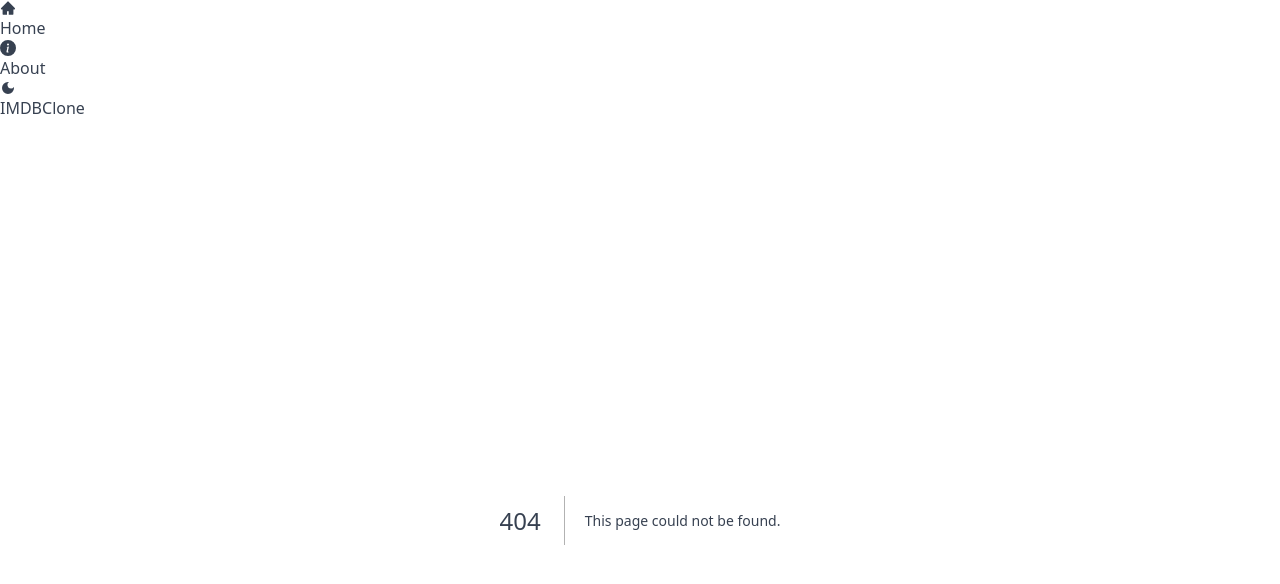
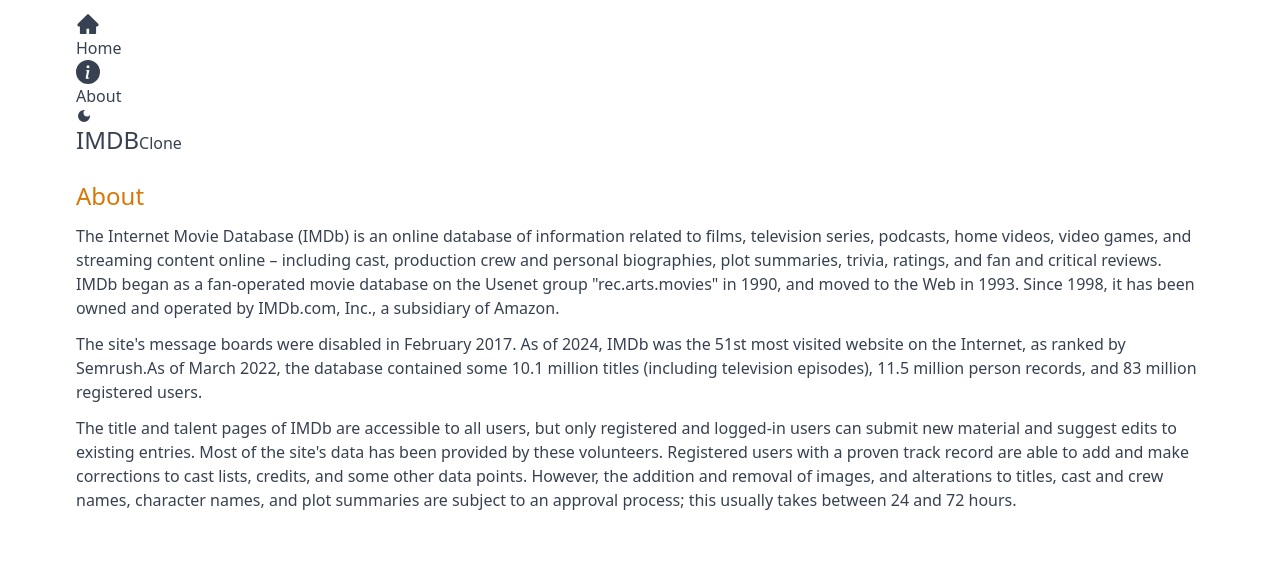
Before and after one commit to PreetS123/nextJS_octo_spoon, a Next.js app in the folder imdb-app/: page /about in a window 1280 px wide. Before the commit this address had no page. Shown: the top 584 px of the page. Built offline with nearby package versions, Linux system fonts and the light colour scheme.

Commit message:
about section created

```diff
--- /dev/null
+++ b/imdb-app/src/app/about/page.js
@@ -0,0 +1,39 @@
+import React from "react";
+
+const About = () => {
+  return (
+    <div className="max-w-6xl mx-auto p-3 space-y-3">
+      <h1 className="text-2xl text-amber-600 font-medium ">About</h1>
+      <p>
+        The Internet Movie Database (IMDb) is an online database of information
+        related to films, television series, podcasts, home videos, video games,
+        and streaming content online – including cast, production crew and
+        personal biographies, plot summaries, trivia, ratings, and fan and
+        critical reviews. IMDb began as a fan-operated movie database on the
+        Usenet group &quot;rec.arts.movies&quot; in 1990, and moved to the Web
+        in 1993. Since 1998, it has been owned and operated by IMDb.com, Inc., a
+        subsidiary of Amazon.
+      </p>
+      <p>
+        The site&apos;s message boards were disabled in February 2017. As of
+        2024, IMDb was the 51st most visited website on the Internet, as ranked
+        by Semrush.As of March 2022, the database contained some 10.1
+        million titles (including television episodes), 11.5 million person
+        records, and 83 million registered users.
+      </p>
+      <p>
+        The title and talent pages of IMDb are accessible to all users, but only
+        registered and logged-in users can submit new material and suggest edits
+        to existing entries. Most of the site&apos;s data has been provided by
+        these volunteers. Registered users with a proven track record are able
+        to add and make corrections to cast lists, credits, and some other data
+        points. However, the addition and removal of images, and alterations to
+        titles, cast and crew names, character names, and plot summaries are
+        subject to an approval process; this usually takes between 24 and 72
+        hours.
+      </p>
+    </div>
+  );
+};
+
+export default About;
```
